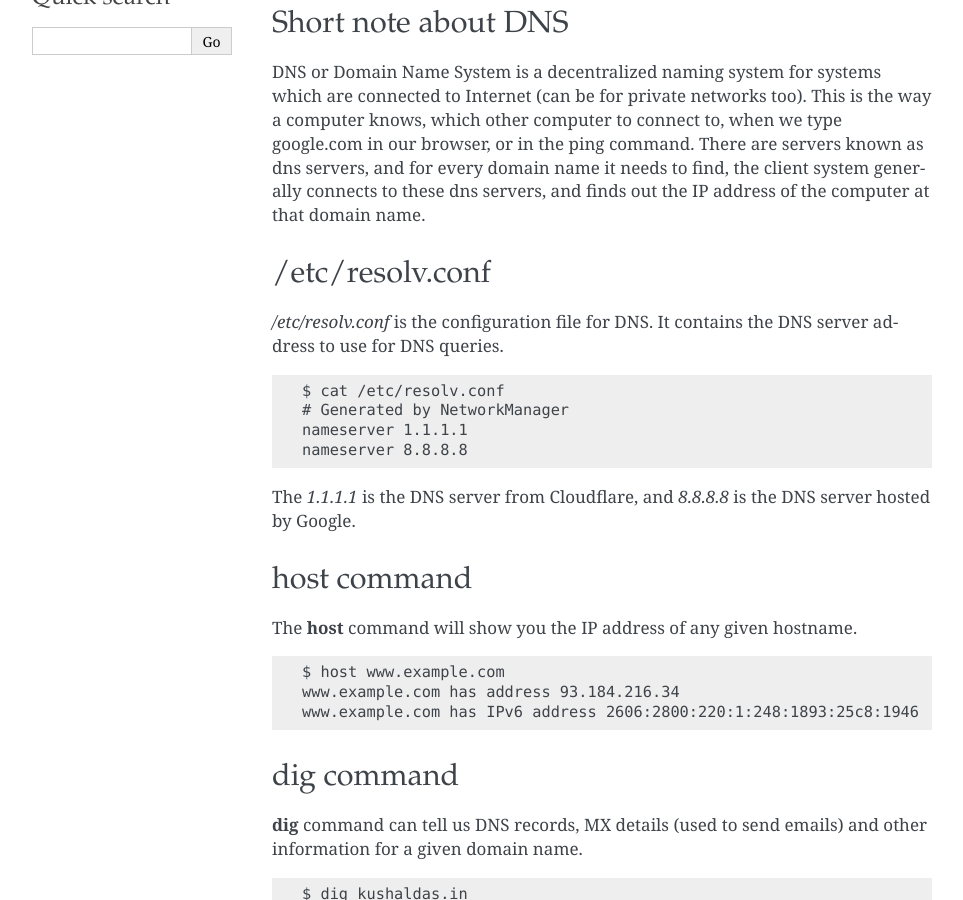
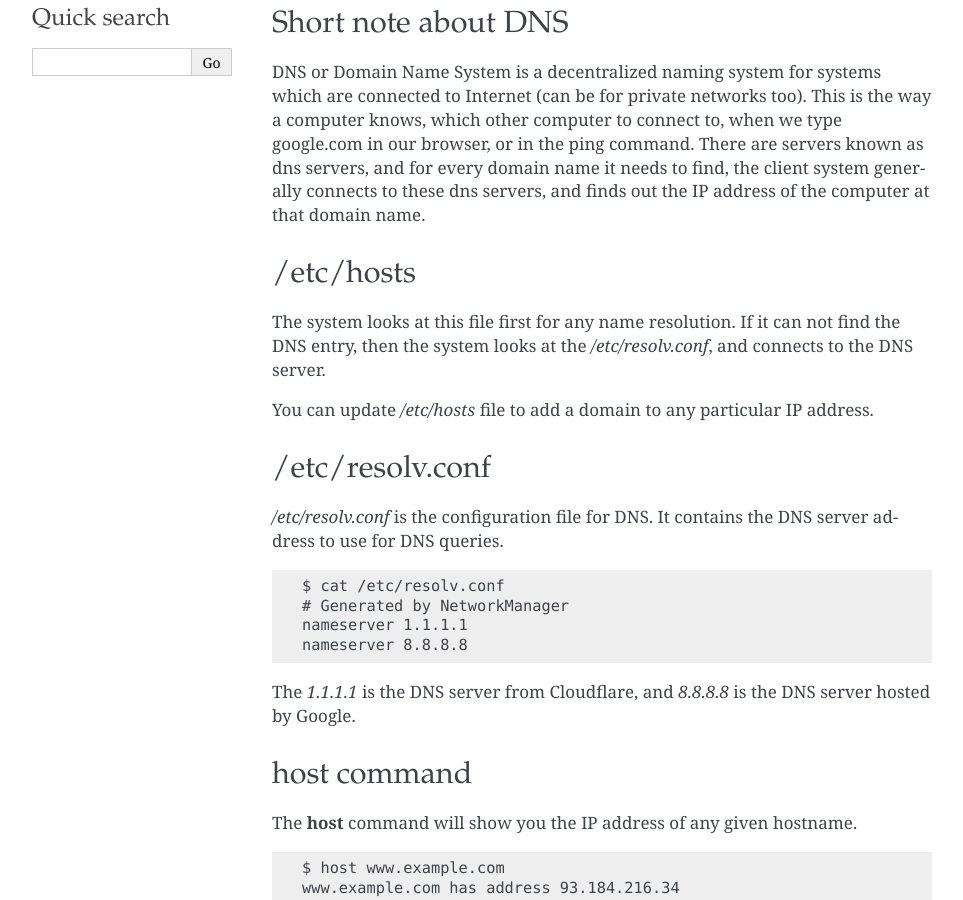
Before and after one commit to kushaldas/lym, a Sphinx documentation site: the page built from docs/networking.rst, in a window 1280 px wide and 900 px high, scrolled down 989 px. Shown: the whole window, without its empty margins (148-1111 px from the left). Built offline with Sphinx 7.4.7, drawn with Linux system fonts in a browser that asks for light colours; a script that is not in the unit is left out.

Commit message:
Adds entry about /etc/hosts

```diff
--- a/docs/networking.rst
+++ b/docs/networking.rst
@@ -63,6 +63,15 @@ our browser, or in the ping command. There are servers known as dns servers, and
 for every domain name it needs to find, the client system generally connects to
 these dns servers, and finds out the IP address of the computer at that domain
 name.
+
+/etc/hosts
+-----------
+
+The system looks at this file first for any name resolution. If it can not find the DNS
+entry, then the system looks at the */etc/resolv.conf*, and connects to the DNS server.
+
+You can update */etc/hosts* file to add a domain to any particular IP address.
+
 
 /etc/resolv.conf
 -----------------
```
